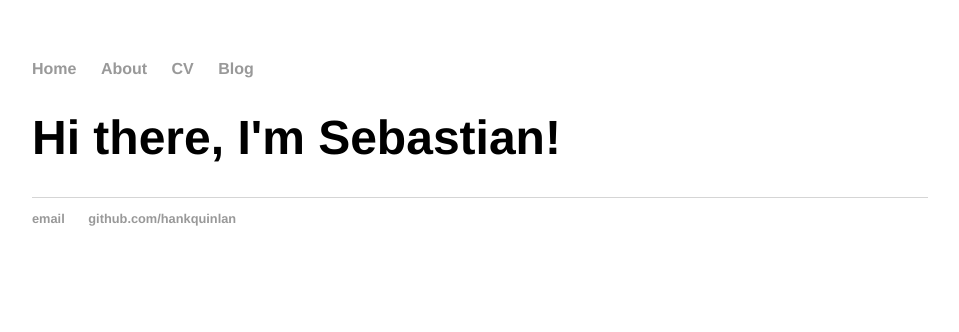
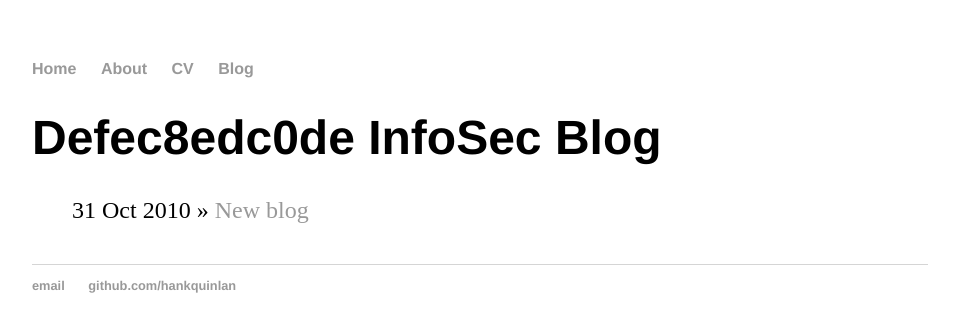
Before and after one commit to defec8edc0de/blog, a Jekyll site: the page built from index.html, in a window 1280 px wide. Shown: the top 332 px of the page, without its empty margins (160-1119 px from the left). Built offline with Jekyll 4.4.1, drawn with Linux system fonts in a browser that asks for light colours.

Commit message:
Update index.html

```diff
--- a/index.html
+++ b/index.html
@@ -3,5 +3,10 @@ layout: default
 title: Defec8edc0de InfoSec Blog
 ---
 <div class="blurb">
-	<h1>Hi there, I'm Sebastian!</h1>
+	<h1>{{ page.title }}</h1>
+	<ul class="posts">
+	  {% for post in site.posts %}
+	    <li><span>{{ post.date | date_to_string }}</span> » <a href="{{ post.url }}" title="{{ post.title }}">{{ post.title }}</a></li>
+	  {% endfor %}
+	</ul>
 </div><!-- /.blurb -->
```
